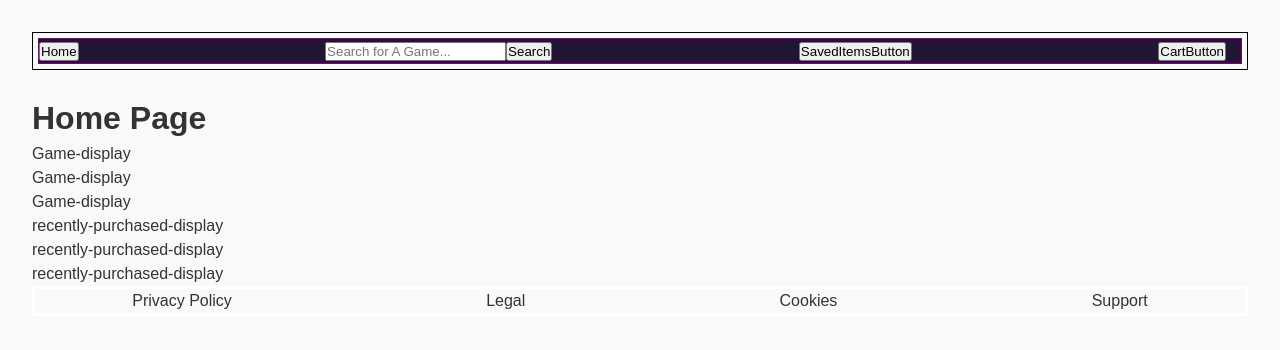
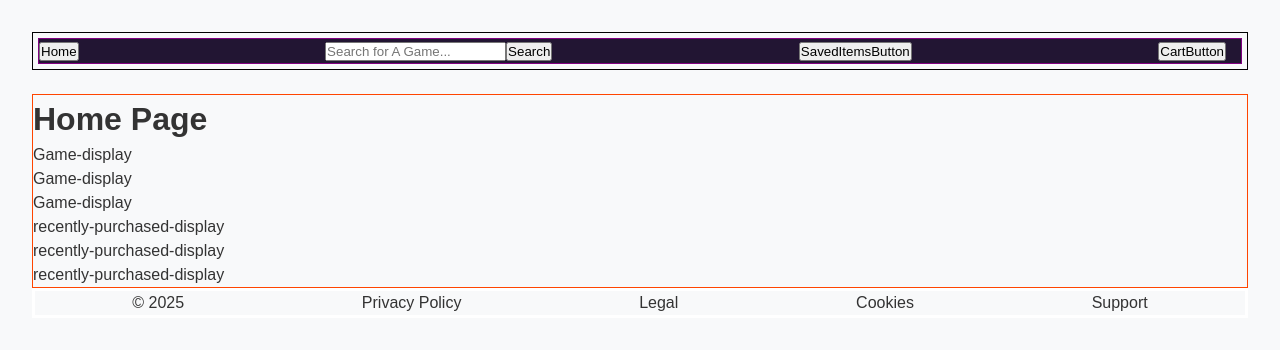
Before and after one commit to ZachariahG/jsah-Final, a React (Vite) app in the folder final-project/: page / in a window 1280 px wide. Shown: the top 350 px of the page. Built offline with nearby package versions, Linux system fonts and the light colour scheme.

Commit message:
Quality of life

```diff
--- a/final-project/index.html
+++ b/final-project/index.html
@@ -4,7 +4,7 @@
     <meta charset="UTF-8" />
     <link rel="icon" type="image/svg+xml" href="/vite.svg" />
     <meta name="viewport" content="width=device-width, initial-scale=1.0" />
-    <link rel="stylesheet" href="./public/styles.css">
+    <link rel="stylesheet" href="styles.css">
     <title>Gamer's Hub</title>
   </head>
   <body>
--- a/final-project/src/App.css
+++ b/final-project/src/App.css
@@ -3,8 +3,3 @@
   flex-direction: column;
   min-height: 100vh; /* Full viewport height */
 }
-
-.App-content {
-  flex: 1;
-  border: 1px solid orangered;
-}
--- a/final-project/src/components/PageFooter.jsx
+++ b/final-project/src/components/PageFooter.jsx
@@ -5,6 +5,7 @@ import './styles/PageFooter.css';
 function Footer () {
     return (
         <footer className="footer">
+            <p>&copy; {new Date().getFullYear()}</p>
             <p>Privacy Policy</p>
             <p>Legal</p>
             <p>Cookies</p>
--- a/final-project/src/components/styles/Home.css
+++ b/final-project/src/components/styles/Home.css
@@ -0,0 +1,4 @@
+.main-content {
+    flex: 1;
+    border: 1px solid orangered;
+  }
--- a/final-project/src/pages/Home.jsx
+++ b/final-project/src/pages/Home.jsx
@@ -2,6 +2,7 @@
 import React from "react";
 import Header from "../components/PageHeader";
 import Footer from "../components/PageFooter";
+import '../components/styles/Home.css'
 
 
 const HomePage = () => {
@@ -9,20 +10,21 @@ const HomePage = () => {
         <div>
             <Header/>
             <br />
+            <div className="main-content">
+                <h1>Home Page</h1>
 
-            <h1>Home Page</h1>
-
-            <div className="page-body">
-                <div className="game-main">
+                <div className="page-body">
+                   <div className="game-main">
                     <div className="game-display-window">Game-display</div>
                     <div className="game-display-window">Game-display</div>
                     <div className="game-display-window">Game-display</div>
-                </div>
+                   </div>
                 <div className="recently-purchased-main">
                     <div className="recently-purchased-window">recently-purchased-display</div>
                     <div className="recently-purchased-window">recently-purchased-display</div>
                     <div className="recently-purchased-window">recently-purchased-display</div>
                 </div>
+              </div>
             </div>
             <Footer/>
         </div>
```
Also changed, not shown: final-project/styles.css (renamed from final-project/public/styles.css).
